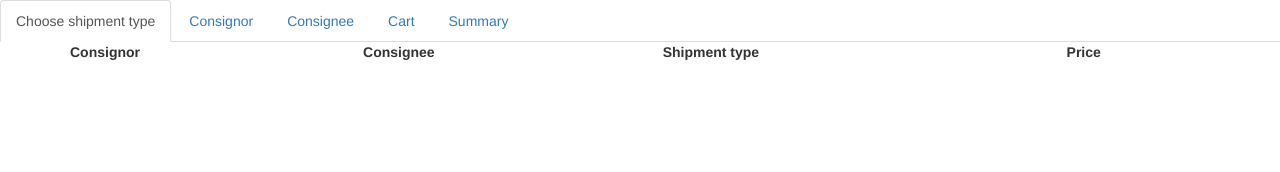
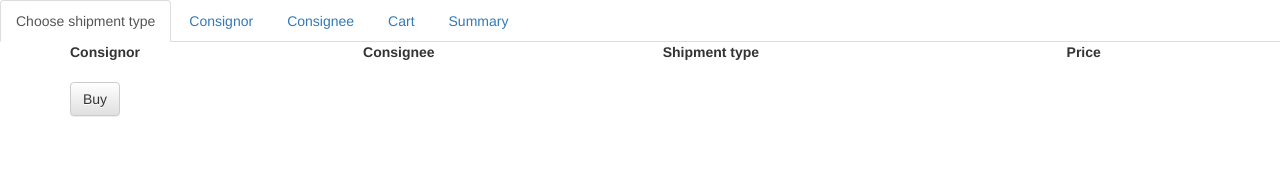
Before and after one commit to erlfas/BookAShipment1, an Angular app: page /cart in a window 1280 px wide. Shown: the top 172 px of the page. Built offline with nearby package versions, Linux system fonts and the light colour scheme.

Commit message:
Fixed POST til AWS.

```diff
--- a/src/app/cart/cart.component.html
+++ b/src/app/cart/cart.component.html
@@ -12,3 +12,5 @@
     <td>{{ s.shipmentType.price }}</td>
   </tr>
 </table>
+
+<button type="button" class="btn btn-default" (click)="bookShipment()">Buy</button>
--- a/src/app/cart/cart.component.ts
+++ b/src/app/cart/cart.component.ts
@@ -1,5 +1,10 @@
 import { Component, OnInit } from '@angular/core';
+import { Http, Response, RequestOptions, Headers } from '@angular/http';
+import { Observable } from 'rxjs';
+
 import { Shipment } from '../shipment/shipment.model';
+import { Shipments } from '../shipment/shipments.model';
+import { BookShipmentResponse } from '../shipment/bookShipmentResponse.model';
 import { NavigationService } from '../services/navigation.service';
 import { ShipmentService } from '../services/shipment.service';
 
@@ -10,11 +15,13 @@ import { ShipmentService } from '../services/shipment.service';
 })
 export class CartComponent implements OnInit {
 
+  loading: boolean;
   shipments: Shipment[];
 
   constructor(
     private navigationService: NavigationService,
-    private shipmentService: ShipmentService
+    private shipmentService: ShipmentService,
+    private http: Http
   ) {
     this.shipments = shipmentService.shipments.slice(0, shipmentService.shipments.length);
   }
@@ -22,4 +29,28 @@ export class CartComponent implements OnInit {
   ngOnInit() {
   }
 
+  bookShipment(): void {
+    console.log('cart: bookShipment()');
+    let hd = new Headers({
+      'Content-Type': 'application/json'
+    });
+    let options = new RequestOptions({ headers: hd });
+
+    let jsonContent = JSON.stringify(new Shipments(this.shipments));
+
+    console.log('body to send: ' + jsonContent);
+
+    this.http.post(
+      'https://84v4tsjjbi.execute-api.eu-west-1.amazonaws.com/test/book',
+      jsonContent,
+      options)
+      .subscribe((res: Response) => {
+        console.log(res.text())
+        let bookShipmentResponse: BookShipmentResponse = JSON.parse(res.text());
+        console.log('bookShipmentResponse.goToUrl: ' + bookShipmentResponse.goToUrl);
+        window.location.href = bookShipmentResponse.goToUrl;
+      });
+
+  }
+
 }
--- /dev/null
+++ b/src/app/shipment/shipments.model.ts
@@ -0,0 +1,7 @@
+import { Shipment } from './shipment.model';
+
+export class Shipments {
+    constructor(
+        public shipments: Shipment[]
+    ) { }
+}
```
Also changed, not shown: src/app/shipment/bookShipmentResponse.model.ts (added, +11 -0 lines).
